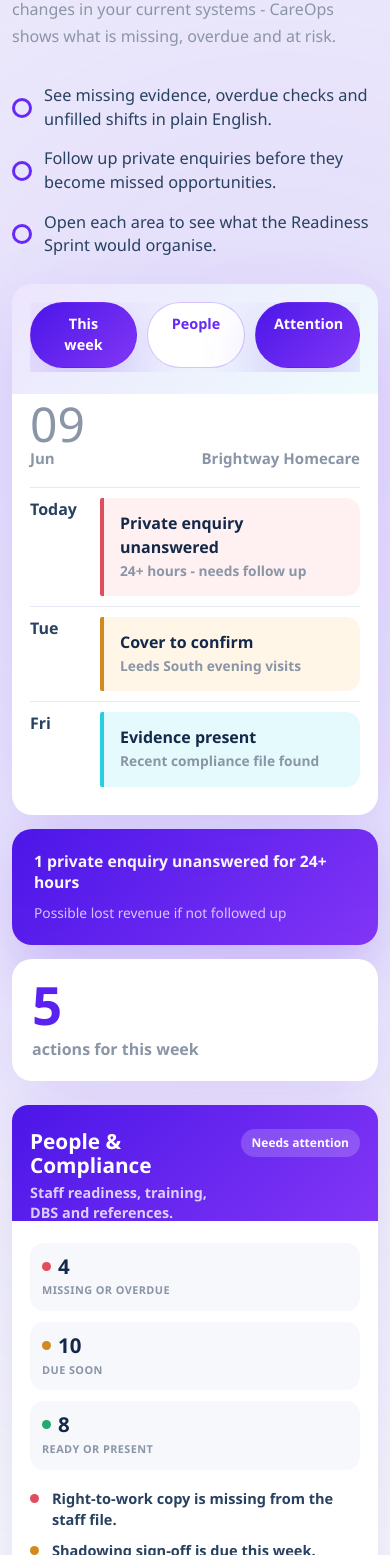
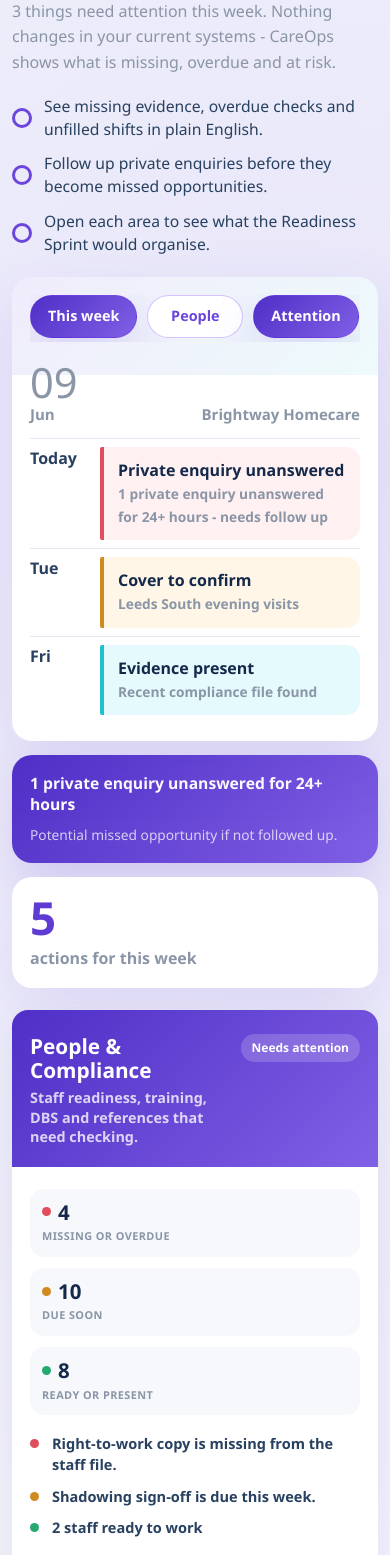
Before and after one commit to liontech82/careops-command-centre-demo1, a plain HTML site: page index.html in a window 390 px wide. Shown: the part 445-2000 px from the top of the page. Drawn offline with Linux system fonts and the light colour scheme.

Commit message:
fix: polish CareOps demo1 dashboard presentation

```diff
--- a/data/mock.json
+++ b/data/mock.json
@@ -260,6 +260,7 @@
       "type": "Private care enquiry",
       "area": "Roundhay",
       "received": "Fri 6 Jun 16:20",
+      "unanswered_for": "24+ hours",
       "response_state": "Lost",
       "status": "Red",
       "issue": "Private enquiry was not answered before the family chose another provider.",
--- a/index.html
+++ b/index.html
@@ -3,15 +3,16 @@
 <head>
   <meta charset="utf-8">
   <meta name="viewport" content="width=device-width, initial-scale=1">
+  <link rel="icon" href="data:,">
   <title>CareOps Command Centre Demo</title>
   <style>
     :root {
-      --purple-700: #4b16e8;
-      --purple-650: #5a22f0;
-      --purple-600: #6829f6;
-      --purple-500: #8236f6;
-      --cyan-500: #26d0e1;
-      --pink-500: #f252ad;
+      --purple-700: #4f2fc6;
+      --purple-650: #5e3bd2;
+      --purple-600: #6b45dc;
+      --purple-500: #8060e5;
+      --cyan-500: #22bfce;
+      --pink-500: #d95bb1;
       --navy-900: #14294a;
       --navy-700: #284160;
       --muted: #8a95a6;
@@ -26,7 +27,7 @@
       --green: #27a86f;
       --green-bg: #edf9f2;
       --shadow-soft: 0 18px 44px rgba(71, 42, 150, 0.10);
-      --shadow-purple: 0 24px 60px rgba(92, 34, 240, 0.24);
+      --shadow-purple: 0 20px 48px rgba(91, 55, 206, 0.18);
       --radius: 18px;
       --focus: 0 0 0 4px rgba(104, 41, 246, 0.22);
     }
@@ -44,8 +45,8 @@
       margin: 0;
       color: var(--navy-900);
       background:
-        radial-gradient(circle at 72% 18%, rgba(104, 41, 246, 0.14), transparent 30%),
-        linear-gradient(180deg, #ffffff 0 190px, var(--soft) 190px 100%);
+        radial-gradient(circle at 72% 16%, rgba(107, 69, 220, 0.10), transparent 28%),
+        linear-gradient(180deg, #ffffff 0 168px, var(--soft) 168px 100%);
       font-family: "Segoe UI", Arial, Helvetica, sans-serif;
       line-height: 1.45;
     }
@@ -57,15 +58,15 @@
     .app-shell {
       width: min(1440px, calc(100% - 44px));
       margin: 0 auto;
-      padding: 24px 0 52px;
+      padding: 18px 0 44px;
     }
 
     .top-nav {
       display: flex;
       align-items: center;
       justify-content: space-between;
-      gap: 22px;
-      margin-bottom: 42px;
+      gap: 18px;
+      margin-bottom: 26px;
     }
 
     .brand {
@@ -126,8 +127,8 @@
       display: inline-flex;
       align-items: center;
       justify-content: center;
-      min-height: 40px;
-      padding: 8px 18px;
+      min-height: 38px;
+      padding: 7px 17px;
       border: 1px solid var(--line);
       border-radius: 999px;
       color: var(--navy-700);
@@ -153,9 +154,9 @@
     .hero {
       display: grid;
       grid-template-columns: minmax(0, 1fr) minmax(360px, 520px);
-      gap: 44px;
+      gap: 32px;
       align-items: center;
-      margin-bottom: 34px;
+      margin-bottom: 24px;
     }
 
     .hero-copy {
@@ -166,7 +167,7 @@
       display: inline-flex;
       align-items: center;
       gap: 8px;
-      margin-bottom: 18px;
+      margin-bottom: 12px;
       color: var(--purple-600);
       font-size: 0.88rem;
       font-weight: 800;
@@ -183,7 +184,7 @@
     .hero h1 {
       margin: 0;
       color: var(--navy-900);
-      font-size: clamp(2.3rem, 4.6vw, 5.25rem);
+      font-size: clamp(2.1rem, 3.8vw, 4.55rem);
       line-height: 1.06;
       font-weight: 300;
       letter-spacing: 0;
@@ -196,18 +197,18 @@
     }
 
     .hero-summary {
-      margin: 24px 0 0;
+      margin: 16px 0 0;
       max-width: 650px;
       color: var(--muted);
-      font-size: 1.15rem;
-      line-height: 1.7;
+      font-size: 1.06rem;
+      line-height: 1.58;
       font-weight: 400;
     }
 
     .hero-points {
       display: grid;
-      gap: 16px;
-      margin: 34px 0 0;
+      gap: 12px;
+      margin: 22px 0 0;
       padding: 0;
       list-style: none;
     }
@@ -218,7 +219,7 @@
       gap: 14px;
       align-items: center;
       color: var(--navy-700);
-      font-size: 1.02rem;
+      font-size: 0.98rem;
       font-weight: 500;
     }
 
@@ -232,7 +233,7 @@
 
     .mock-card {
       position: relative;
-      min-height: 430px;
+      min-height: 372px;
     }
 
     .schedule-card,
@@ -240,12 +241,12 @@
     .mini-card {
       border-radius: 20px;
       background: var(--white);
-      box-shadow: 0 28px 80px rgba(104, 41, 246, 0.14);
+      box-shadow: 0 24px 62px rgba(91, 55, 206, 0.12);
     }
 
     .schedule-card {
       position: relative;
-      padding: 26px;
+      padding: 22px;
       overflow: hidden;
     }
 
@@ -253,20 +254,20 @@
       content: "";
       position: absolute;
       inset: 0 0 auto;
-      height: 110px;
-      background: linear-gradient(135deg, rgba(104, 41, 246, 0.12), rgba(38, 208, 225, 0.08));
+      height: 98px;
+      background: linear-gradient(135deg, rgba(107, 69, 220, 0.10), rgba(34, 191, 206, 0.08));
     }
 
     .mock-tabs {
       position: relative;
       display: flex;
       gap: 10px;
-      margin-bottom: 28px;
+      margin-bottom: 20px;
     }
 
     .mock-tab {
-      min-width: 98px;
-      padding: 11px 18px;
+      min-width: 96px;
+      padding: 10px 17px;
       border-radius: 999px;
       color: var(--purple-600);
       background: var(--white);
@@ -288,13 +289,13 @@
       align-items: end;
       justify-content: space-between;
       gap: 16px;
-      margin-bottom: 18px;
+      margin-bottom: 12px;
       color: var(--navy-900);
     }
 
     .mock-date strong {
       display: block;
-      font-size: 3rem;
+      font-size: 2.6rem;
       line-height: 1;
       font-weight: 300;
     }
@@ -312,8 +313,8 @@
       grid-template-columns: 58px minmax(0, 1fr);
       gap: 12px;
       align-items: stretch;
-      min-height: 78px;
-      padding: 10px 0;
+      min-height: 64px;
+      padding: 8px 0;
       border-top: 1px solid var(--line);
     }
 
@@ -323,7 +324,7 @@
     }
 
     .mock-event {
-      padding: 14px 16px;
+      padding: 12px 14px;
       border-left: 4px solid var(--cyan-500);
       border-radius: 2px 14px 14px 2px;
       background: rgba(38, 208, 225, 0.12);
@@ -354,9 +355,9 @@
     .floating-card {
       position: absolute;
       left: 0;
-      bottom: 48px;
+      bottom: 40px;
       width: 290px;
-      padding: 22px;
+      padding: 18px;
       color: var(--white);
       background: linear-gradient(135deg, var(--purple-700), var(--purple-500));
       box-shadow: var(--shadow-purple);
@@ -378,16 +379,16 @@
     .mini-card {
       position: absolute;
       right: 0;
-      bottom: -18px;
-      width: 220px;
-      padding: 20px;
+      bottom: -10px;
+      width: 204px;
+      padding: 18px;
       color: var(--navy-900);
     }
 
     .mini-card b {
       display: block;
       color: var(--purple-650);
-      font-size: 3.3rem;
+      font-size: 2.85rem;
       line-height: 1;
       font-weight: 800;
     }
@@ -404,7 +405,7 @@
       grid-template-columns: minmax(0, 1fr) minmax(390px, 440px);
       gap: 26px;
       align-items: start;
-      margin-top: 12px;
+      margin-top: 8px;
     }
 
     .executive-grid {
@@ -453,11 +454,11 @@
     }
 
     .executive-card:nth-child(2) .card-accent {
-      background: linear-gradient(135deg, #17bfd3, #30d6e5);
+      background: linear-gradient(135deg, #20b5c4, #35cad7);
     }
 
     .executive-card:nth-child(3) .card-accent {
-      background: linear-gradient(135deg, #fb5bb8, #8a39f7);
+      background: linear-gradient(135deg, #d95bb1, #8060e5);
     }
 
     .card-inner {
@@ -617,11 +618,27 @@
       font-weight: 650;
     }
 
-    .card-footer {
+    .details-pill {
+      display: inline-flex;
+      align-items: center;
+      justify-content: center;
+      align-self: flex-start;
       margin-top: auto;
-      color: var(--purple-600);
+      min-height: 38px;
+      padding: 8px 16px;
+      border-radius: 999px;
+      color: var(--purple-650);
+      background: #f4f0ff;
       font-size: 0.9rem;
       font-weight: 800;
+      transition: background 160ms ease, color 160ms ease, transform 160ms ease;
+    }
+
+    .executive-card:hover .details-pill,
+    .executive-card:focus-visible .details-pill {
+      color: var(--white);
+      background: linear-gradient(135deg, var(--purple-700), var(--purple-500));
+      transform: translateY(-1px);
     }
 
     .action-panel {
@@ -796,6 +813,33 @@
       background: var(--soft);
     }
 
+    .drawer-actions {
+      display: flex;
+      justify-content: flex-start;
+      margin-top: 18px;
+    }
+
+    .drawer-back {
+      min-height: 42px;
+      padding: 9px 18px;
+      border: 0;
+      border-radius: 999px;
+      color: var(--white);
+      background: linear-gradient(135deg, var(--purple-700), var(--purple-500));
+      cursor: pointer;
+      font-weight: 800;
+      box-shadow: var(--shadow-purple);
+    }
+
+    .drawer-back:hover {
+      transform: translateY(-1px);
+    }
+
+    .drawer-back:focus-visible {
+      outline: none;
+      box-shadow: var(--focus);
+    }
+
     .drawer-grid {
       display: grid;
       grid-template-columns: repeat(2, minmax(0, 1fr));
@@ -914,12 +958,16 @@
       }
 
       .hero {
-        gap: 26px;
-        margin-bottom: 24px;
+        gap: 22px;
+        margin-bottom: 22px;
       }
 
       .hero-summary {
         font-size: 1rem;
+      }
+
+      .hero-points {
+        margin-top: 20px;
       }
 
       .mock-card {
@@ -972,6 +1020,41 @@
 
       .drawer-body {
         padding: 18px;
+      }
+    }
+
+    @media (max-width: 560px) {
+      body {
+        background:
+          radial-gradient(circle at 75% 18%, rgba(107, 69, 220, 0.10), transparent 35%),
+          linear-gradient(180deg, #ffffff 0 190px, var(--soft) 190px 100%);
+      }
+
+      .app-shell {
+        width: min(100% - 24px, 1440px);
+      }
+
+      .hero h1 {
+        font-size: clamp(2rem, 12vw, 3rem);
+      }
+
+      .card-accent {
+        height: auto;
+        min-height: 112px;
+      }
+
+      .action-item {
+        grid-template-columns: 38px minmax(0, 1fr);
+      }
+
+      .priority-number {
+        width: 34px;
+        height: 34px;
+      }
+
+      .details-pill,
+      .drawer-back {
+        width: 100%;
       }
     }
 
@@ -1003,7 +1086,7 @@
       <div class="hero-copy">
         <span class="client-label">Care provider briefing</span>
         <h1 id="pageTitle">CareOps Command <strong>Centre</strong></h1>
-        <p class="hero-summary">3 things need attention this week. Nothing changes in your current systems - CareOps shows what is missing, overdue and at risk.</p>
+        <p class="hero-summary"><span id="attentionSummary">3 things need attention this week.</span> Nothing changes in your current systems - CareOps shows what is missing, overdue and at risk.</p>
         <ul class="hero-points">
           <li>See missing evidence, overdue checks and unfilled shifts in plain English.</li>
           <li>Follow up private enquiries before they become missed opportunities.</li>
@@ -1019,12 +1102,12 @@
             <span class="mock-tab active">Attention</span>
           </div>
           <div class="mock-date">
-            <span><strong>09</strong>Jun</span>
+            <span><strong id="mockDay">09</strong><span id="mockMonth">Jun</span></span>
             <span>Brightway Homecare</span>
           </div>
           <div class="mock-row">
             <span class="mock-time">Today</span>
-            <span class="mock-event red"><strong>Private enquiry unanswered</strong><span>24+ hours - needs follow up</span></span>
+            <span class="mock-event red"><strong>Private enquiry unanswered</strong><span id="mockPrivateDuration">Needs follow up</span></span>
           </div>
           <div class="mock-row">
             <span class="mock-time">Tue</span>
@@ -1036,11 +1119,11 @@
           </div>
         </div>
         <div class="floating-card">
-          <strong>1 private enquiry unanswered for 24+ hours</strong>
-          <span>Possible lost revenue if not followed up</span>
+          <strong id="floatingEnquiry">1 private enquiry unanswered for 24+ hours</strong>
+          <span>Potential missed opportunity if not followed up.</span>
         </div>
         <div class="mini-card">
-          <b>5</b>
+          <b id="floatingActionCount">5</b>
           <span>actions for this week</span>
         </div>
       </div>
@@ -1053,7 +1136,7 @@
         <div class="panel-head">
           <div>
             <h2 id="actionPlanTitle">This Week's Action Plan</h2>
-            <p>Top 5 actions for the provider team.</p>
+            <p id="actionPlanSummary">Top 5 actions for the provider team.</p>
           </div>
           <span class="status-badge">Amber</span>
         </div>
@@ -1077,6 +1160,9 @@
       </header>
       <div class="drawer-body">
         <div class="drawer-grid" id="drawerContent"></div>
+        <div class="drawer-actions">
+          <button class="drawer-back" type="button" id="drawerBack">Back to overview</button>
+        </div>
       </div>
     </section>
   </div>
@@ -1104,6 +1190,39 @@
         counts[key(item.status)] += 1;
         return counts;
       }, { red: 0, amber: 0, green: 0 });
+    }
+
+    function formatCount(count, singular, plural) {
+      const safeCount = Number(count || 0);
+      return safeCount + ' ' + (safeCount === 1 ? singular : (plural || singular + 's'));
+    }
+
+    function attentionVerb(count) {
+      return Number(count || 0) === 1 ? 'needs' : 'need';
+    }
+
+    function totalAffectedVisits(items) {
+      return items
+        .filter((item) => key(item.status) !== 'green')
+        .reduce((sum, item) => sum + Number(item.raw.visits_affected || 0), 0);
+    }
+
+    function privateUnansweredItems(items) {
+      return items.filter((item) => (
+        item.module === 'Enquiries' &&
+        key(item.status) !== 'green' &&
+        String(item.raw.type || '').toLowerCase().includes('private')
+      ));
+    }
+
+    function privateUnansweredLine(items) {
+      const privateItems = privateUnansweredItems(items);
+      const duration = privateItems[0]?.raw.unanswered_for || '24+ hours';
+      return formatCount(privateItems.length, 'private enquiry', 'private enquiries') + ' unanswered for ' + duration;
+    }
+
+    function opportunityLine() {
+      return 'Potential missed opportunity if not followed up.';
     }
 
     function groupStatus(items) {
@@ -1206,9 +1325,17 @@
         {
           id: 'people',
           title: 'People & Compliance',
-          subtitle: 'Staff readiness, training, DBS and references.',
+          subtitle: 'Staff readiness, training, DBS and references that need checking.',
           items: [...staff, ...training, ...dbs, ...references, ...applicants, ...compliance],
           labels: ['missing or overdue', 'due soon', 'ready or present'],
+          stats: (items) => {
+            const counts = countsFor(items);
+            return [
+              { status: 'red', count: counts.red, label: 'missing or overdue' },
+              { status: 'amber', count: counts.amber, label: 'due soon' },
+              { status: 'green', count: counts.green, label: 'ready or present' }
+            ];
+          },
           highlights: (items) => [
             firstIssue(items, 'red', 'No missing staff evidence found.'),
             firstIssue(items, 'amber', 'No upcoming evidence dates found.'),
@@ -1225,13 +1352,21 @@
         {
           id: 'operations',
           title: 'Operations & Rota',
-          subtitle: 'Rota gaps, unfilled shifts and weekly cover risks.',
+          subtitle: 'Rota gaps, unfilled shifts and weekly cover to confirm.',
           items: rota,
           labels: ['unfilled shifts', 'cover to confirm', 'covered'],
+          stats: (items) => {
+            const counts = countsFor(items);
+            return [
+              { status: 'red', count: totalAffectedVisits(items), label: 'unfilled shifts' },
+              { status: 'amber', count: counts.amber, label: 'cover to confirm' },
+              { status: 'green', count: counts.green, label: 'covered' }
+            ];
+          },
           highlights: (items) => rotaHighlights(items),
           problemSummary: (items) => rotaProblemSummary(items),
           sprintItems: [
-            'Seven-day rota gap review',
+            'Weekly rota gap review',
             'Unfilled shift follow-up list',
             'Cover confirmation routine',
             'Manager close-loop notes'
@@ -1240,11 +1375,19 @@
         {
           id: 'growth',
           title: 'Enquiries & Growth',
-          subtitle: 'Missed enquiries, private enquiries and referrals.',
+          subtitle: 'Private enquiries and referrals that need follow up.',
           items: [...enquiries, ...referrals],
           labels: ['unanswered', 'needs follow up', 'in progress'],
+          stats: (items) => {
+            const counts = countsFor(items);
+            return [
+              { status: 'red', count: privateUnansweredItems(items).length, label: 'unanswered' },
+              { status: 'amber', count: counts.amber, label: 'needs follow up' },
+              { status: 'green', count: counts.green, label: 'in progress' }
+            ];
+          },
           highlights: (items) => growthHighlights(items),
-          problemSummary: () => '1 private enquiry unanswered for 24+ hours. Possible lost revenue if not followed up.',
+          problemSummary: (items) => privateUnansweredLine(items) + '. ' + opportunityLine(),
           sprintItems: [
             'Enquiry follow-up process',
             'Response time standards',
@@ -1267,23 +1410,21 @@
     }
 
     function rotaHighlights(items) {
-      const affected = items
-        .filter((item) => key(item.status) !== 'green')
-        .reduce((sum, item) => sum + Number(item.raw.visits_affected || 0), 0);
+      const affected = totalAffectedVisits(items);
       return [
-        affected + ' unfilled shift' + (affected === 1 ? '' : 's') + ' need attention',
+        formatCount(affected, 'unfilled shift') + ' ' + attentionVerb(affected) + ' attention',
         firstIssue(items, 'amber', 'No cover confirmation due soon.'),
         'Weekly cover risk is visible'
       ];
     }
 
     function growthHighlights(items) {
-      const privateLost = items.find((item) => item.raw.response_state === 'Lost');
-      const referral = items.find((item) => item.module === 'Referrals' && key(item.status) !== 'green');
+      const privateCount = privateUnansweredItems(items).length;
+      const referralCount = items.filter((item) => item.module === 'Referrals' && key(item.status) !== 'green').length;
       return [
-        privateLost ? '1 private enquiry unanswered for 24+ hours' : 'No private enquiry is overdue.',
-        referral ? '1 referral needs follow up' : 'No referral follow-up due this week.',
-        'Possible lost revenue if not followed up'
+        privateCount ? privateUnansweredLine(items) : 'No private enquiry is overdue.',
+        referralCount ? formatCount(referralCount, 'referral') + ' ' + attentionVerb(referralCount) + ' follow up' : 'No referral follow-up due this week.',
+        opportunityLine()
       ];
     }
 
@@ -1296,10 +1437,8 @@
 
     function rotaProblemSummary(items) {
       const counts = countsFor(items);
-      const affected = items
-        .filter((item) => key(item.status) !== 'green')
-        .reduce((sum, item) => sum + Number(item.raw.visits_affected || 0), 0);
-      return counts.red + ' unfilled shift item' + (counts.red === 1 ? '' : 's') + ' and ' + counts.amber + ' cover item' + (counts.amber === 1 ? '' : 's') + ' need attention. ' + affected + ' visit' + (affected === 1 ? '' : 's') + ' are affected.';
+      const affected = totalAffectedVisits(items);
+      return formatCount(affected, 'unfilled shift') + ' ' + attentionVerb(affected) + ' attention. ' + formatCount(counts.amber, 'cover item') + ' ' + attentionVerb(counts.amber) + ' confirming this week.';
     }
 
     function renderHeader(data) {
@@ -1307,6 +1446,11 @@
       document.getElementById('providerName').textContent = provider.name || 'Brightway Homecare';
       document.getElementById('weekLabel').textContent = provider.week_label || 'Week of Mon 9 Jun';
       document.getElementById('providerRisk').textContent = provider.risk || 'Amber';
+      const demoDate = provider.demo_today ? new Date(provider.demo_today + 'T00:00:00') : null;
+      if (demoDate && !Number.isNaN(demoDate.valueOf())) {
+        document.getElementById('mockDay').textContent = String(demoDate.getDate()).padStart(2, '0');
+        document.getElementById('mockMonth').textContent = demoDate.toLocaleString('en-GB', { month: 'short' });
+      }
     }
 
     function renderCards() {
@@ -1314,9 +1458,10 @@
       grid.innerHTML = groups.map((group) => {
         const counts = countsFor(group.items);
         const status = groupStatus(group.items);
+        const stats = group.stats(group.items);
         const highlights = group.highlights(group.items).slice(0, 3);
         const moneyNote = group.moneyMoment
-          ? '<div class="money-note">1 private enquiry unanswered for 24+ hours<span>Possible lost revenue if not followed up</span></div>'
+          ? '<div class="money-note">' + escapeHtml(privateUnansweredLine(group.items)) + '<span>' + escapeHtml(opportunityLine()) + '</span></div>'
           : '';
         return [
           '<button class="executive-card" type="button" data-group-id="' + group.id + '" aria-label="Open ' + escapeHtml(group.title) + ' detail">',
@@ -1329,15 +1474,13 @@
               '</span>',
               '<span class="card-body">',
                 '<span class="rag-row" aria-label="' + escapeHtml(group.title) + ' status counts">',
-                  ragItem('red', counts.red, group.labels[0]),
-                  ragItem('amber', counts.amber, group.labels[1]),
-                  ragItem('green', counts.green, group.labels[2]),
+                  stats.map((stat) => ragItem(stat.status, stat.count, stat.label)).join(''),
                 '</span>',
                 moneyNote,
                 '<ul class="highlights">',
                   highlights.map((text, index) => '<li>' + dot(index === 0 ? 'red' : index === 1 ? 'amber' : 'green') + '<span>' + escapeHtml(text) + '</span></li>').join(''),
                 '</ul>',
-                '<span class="card-footer">Open detail -&gt;</span>',
+                '<span class="details-pill">Open details</span>',
               '</span>',
             '</span>',
           '</button>'
@@ -1386,8 +1529,10 @@
     }
 
     function renderActions() {
+      const actions = buildActionPlan();
+      document.getElementById('actionPlanSummary').textContent = 'Top ' + formatCount(actions.length, 'action') + ' for the provider team.';
       const list = document.getElementById('actionList');
-      list.innerHTML = buildActionPlan().map((action) => [
+      list.innerHTML = actions.map((action) => [
         '<li class="action-item">',
           '<span class="priority-number">' + action.priorityNumber + '</span>',
           '<span class="action-main">',
@@ -1436,7 +1581,7 @@
         return 'Follow up with the private enquiry today, record the outcome, and check the open referral before the week closes.';
       }
       if (group.id === 'operations') {
-        return 'Confirm cover for every unfilled shift and record who owns each follow-up before visits start.';
+        return 'Confirm cover for ' + formatCount(totalAffectedVisits(group.items), 'unfilled shift') + ' and record who owns each follow-up before visits start.';
       }
       const first = items[0];
       return first ? splitOwnerAndTask(first.action).task : 'Keep the weekly evidence view up to date.';
@@ -1484,6 +1629,12 @@
       renderHeader(data);
       renderCards();
       renderActions();
+      const attentionCount = groups.filter((group) => groupStatus(group.items) !== 'green').length;
+      document.getElementById('attentionSummary').textContent = formatCount(attentionCount, 'thing') + ' ' + attentionVerb(attentionCount) + ' attention this week.';
+      const growthGroup = groups.find((group) => group.id === 'growth');
+      document.getElementById('floatingEnquiry').textContent = growthGroup ? privateUnansweredLine(growthGroup.items) : 'No private enquiries overdue';
+      document.getElementById('mockPrivateDuration').textContent = growthGroup ? privateUnansweredLine(growthGroup.items).replace(/^\d+ private enquiries? unanswered for /, '') + ' - needs follow up' : 'Needs follow up';
+      document.getElementById('floatingActionCount').textContent = buildActionPlan().length;
     }
 
     document.getElementById('executiveGrid').addEventListener('click', (event) => {
@@ -1492,6 +1643,7 @@
     });
 
     document.getElementById('drawerClose').addEventListener('click', closeDrawer);
+    document.getElementById('drawerBack').addEventListener('click', closeDrawer);
     document.getElementById('detailDrawer').addEventListener('click', (event) => {
       if (event.target.id === 'detailDrawer') closeDrawer();
     });
```
